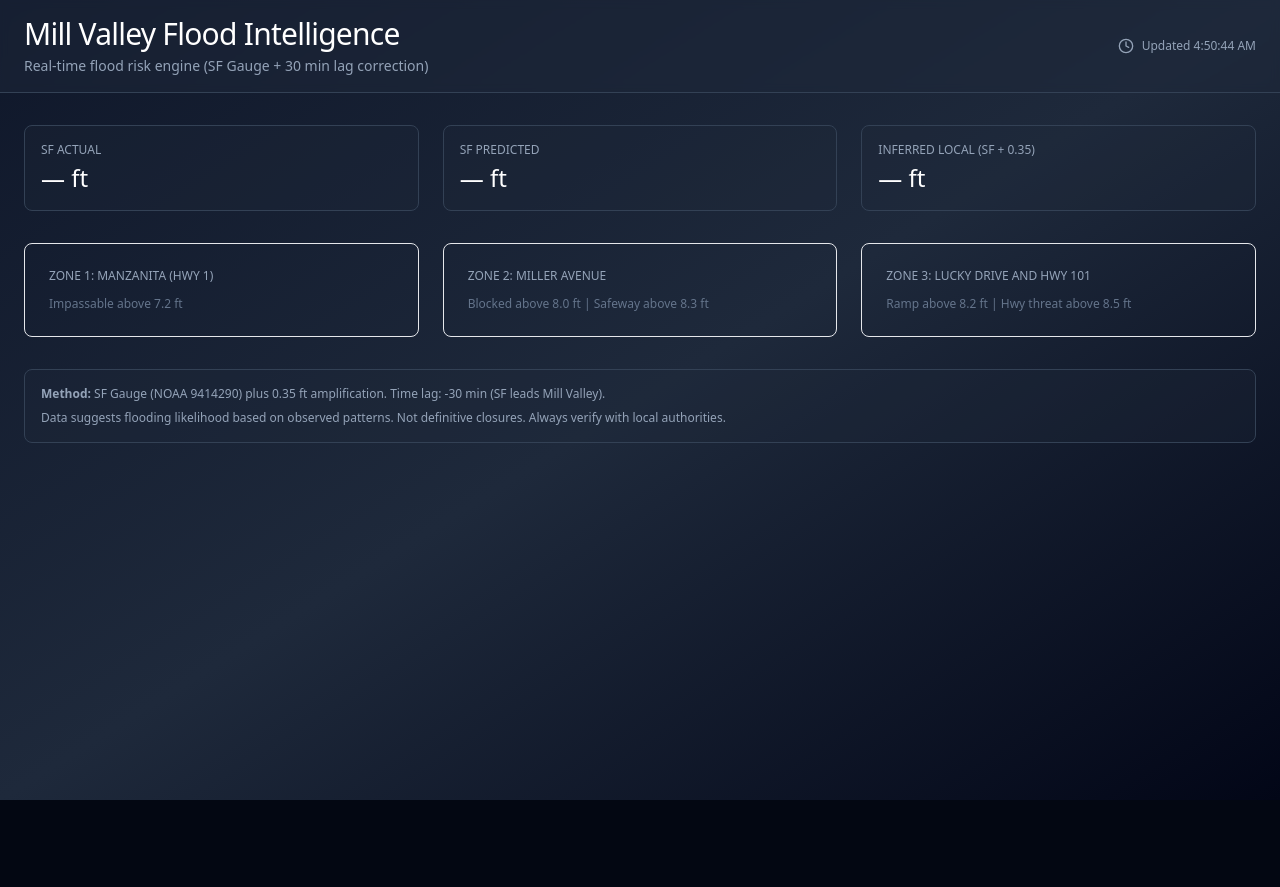
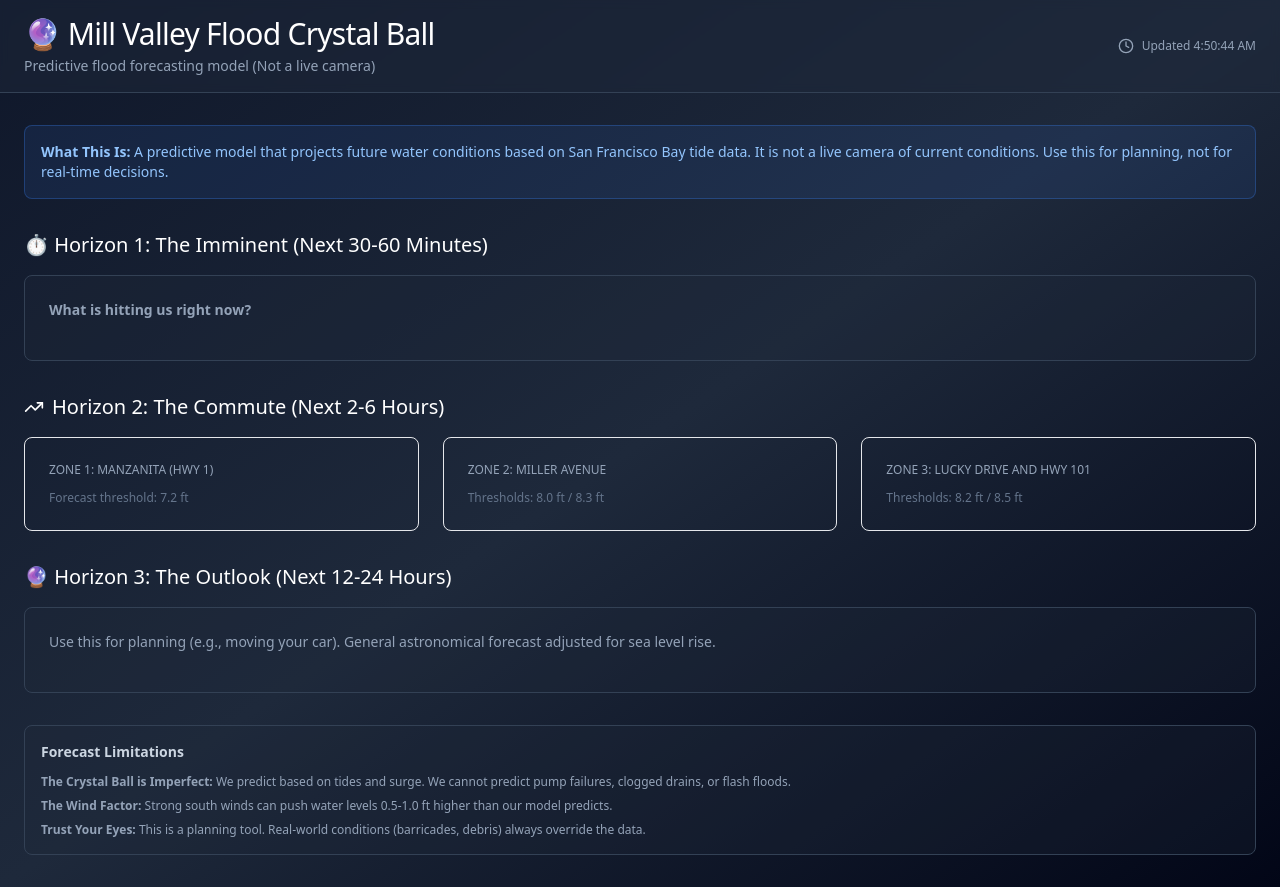
Before and after one commit to franz-sg/flood-monitor, a Next.js app: page / in a window 1280 px wide. Before the commit the page ends 800 px from the top, so only its background shows below. Built offline with nearby package versions, Linux system fonts and the light colour scheme; no server answers.

Commit message:
Implement Crystal Ball predictive forecasting model with three time horizons

```diff
--- a/app/page.js
+++ b/app/page.js
@@ -1,7 +1,7 @@
 'use client';
 
 import React, { useState, useEffect } from 'react';
-import { AlertTriangle, Clock, AlertCircle } from 'lucide-react';
+import { Clock, AlertCircle, TrendingUp } from 'lucide-react';
 
 export default function Home() {
   const [sfActual, setSfActual] = useState(null);
@@ -9,65 +9,66 @@ export default function Home() {
   const [surgeAnomaly, setSurgeAnomaly] = useState(null);
   const [inferredLocal, setInferredLocal] = useState(null);
   const [lastUpdated, setLastUpdated] = useState(new Date());
-  const [manzanitaStatus, setManzanitaStatus] = useState(null);
-  const [millerStatus, setMillerStatus] = useState(null);
-  const [luckyStatus, setLuckyStatus] = useState(null);
-  const [surgeLevel, setSurgeLevel] = useState('normal');
+  const [manzanitaForecast, setManzanitaForecast] = useState(null);
+  const [millerForecast, setMillerForecast] = useState(null);
+  const [luckyForecast, setLuckyForecast] = useState(null);
   const [hasRainAdvisory, setHasRainAdvisory] = useState(false);
 
   const ZONE_THRESHOLDS = {
-    manzanita: { risk: 6.8, impassable: 7.2 },
-    miller: { risk: 8.0, safeway: 8.3 },
-    lucky: { risk: 8.2, highway: 8.5 },
+    manzanita: 7.2,
+    miller: 8.0,
+    safeway: 8.3,
+    lucky: 8.2,
+    highway: 8.5,
   };
 
   const inferLocalTide = (sfLevel) => sfLevel + 0.35;
 
   const assessSurge = (actual, predicted) => {
-    if (!actual || !predicted) return null;
-    const anomaly = actual - predicted;
-    if (anomaly > 1.0) return { level: 'critical', anomaly };
-    if (anomaly > 0.5) return { level: 'strong', anomaly };
-    return { level: 'normal', anomaly };
+    if (!actual || !predicted) return 0;
+    return actual - predicted;
   };
 
-  const getManzanitaStatus = (local, hasRain) => {
-    if (hasRain && local > 5.5) {
-      return { label: 'LIKELY FLOODED', color: '#d32f2f', context: 'Rainwater trapped in bowl. Drainage stalled.' };
-    }
-    if (local > ZONE_THRESHOLDS.manzanita.impassable) {
-      return { label: 'LIKELY IMPASSABLE', color: '#d32f2f', context: 'Commuter trap floods early, drains slowly.' };
-    }
-    if (local >= ZONE_THRESHOLDS.manzanita.risk) {
-      return { label: 'HIGH CLEARANCE ONLY', color: '#f57c00', context: 'Approaching critical threshold.' };
-    }
-    return { label: 'LIKELY CLEAR', color: '#4caf50', context: 'Safe passage.' };
+  const getForecast = (level, thresholds) => {
+    if (level > thresholds.critical) return { label: 'LIKELY IMPASSABLE', color: '#d32f2f' };
+    if (level > thresholds.warning) return { label: 'CAUTION', color: '#f57c00' };
+    return { label: 'PASSABLE', color: '#4caf50' };
   };
 
-  const getMillerStatus = (local, hasRain) => {
-    if (hasRain && local > 5.5) {
-      return { label: 'PONDING ALERT', color: '#f57c00', context: 'Tide is low but infrastructure overwhelmed.' };
+  const getManzanitaForecast = (local) => {
+    if (local > ZONE_THRESHOLDS.manzanita) {
+      return { label: 'LIKELY IMPASSABLE', color: '#d32f2f', context: 'The Bowl traps water. Drainage lag expected.' };
     }
-    if (local > ZONE_THRESHOLDS.miller.safeway) {
-      return { label: 'SAFEWAY RISK', color: '#d32f2f', context: 'Water entering town center lots.' };
+    if (local > 6.8) {
+      return { label: 'CAUTION', color: '#f57c00', context: 'Approaching threshold. High-clearance only.' };
     }
-    if (local > ZONE_THRESHOLDS.miller.risk) {
-      return { label: 'TAM HIGH BLOCKED', color: '#d32f2f', context: 'Road impassable at High School/Marsh.' };
-    }
-    return { label: 'LIKELY CLEAR', color: '#4caf50', context: 'Safe passage.' };
+    return { label: 'PASSABLE', color: '#4caf50', context: 'Safe passage expected.' };
   };
 
-  const getLuckyStatus = (local, hasRain) => {
-    if (hasRain && local > 5.5) {
-      return { label: 'PONDING ALERT', color: '#f57c00', context: 'Ponding despite low tide.' };
+  const getMillerForecast = (local) => {
+    if (local > ZONE_THRESHOLDS.safeway) {
+      return { label: 'BOTH BLOCKED', color: '#d32f2f', context: 'Tam High and Safeway both underwater.' };
     }
-    if (local > ZONE_THRESHOLDS.lucky.highway) {
-      return { label: 'HWY 101 THREAT', color: '#8b0000', context: 'Major highway flooding. Expect lane closures.' };
+    if (local > ZONE_THRESHOLDS.miller) {
+      return { label: 'TAM HIGH BLOCKED', color: '#d32f2f', context: 'Lower Miller impassable. Town Center still accessible.' };
     }
-    if (local > ZONE_THRESHOLDS.lucky.risk) {
-      return { label: 'RAMP CLOSED', color: '#d32f2f', context: 'Off-ramp barricaded. Trader Joes inaccessible.' };
+    if (local > 8.0) {
+      return { label: 'CAUTION', color: '#f57c00', context: 'Approaching risk threshold.' };
     }
-    return { label: 'LIKELY CLEAR', color: '#4caf50', context: 'Safe passage.' };
+    return { label: 'PASSABLE', color: '#4caf50', context: 'Safe passage expected.' };
+  };
+
+  const getLuckyForecast = (local) => {
+    if (local > ZONE_THRESHOLDS.highway) {
+      return { label: 'HWY 101 THREAT', color: '#8b0000', context: 'Major highway flooding. Pump-dependent zone.' };
+    }
+    if (local > ZONE_THRESHOLDS.lucky) {
+      return { label: 'RAMP CLOSED', color: '#d32f2f', context: 'Off-ramp likely barricaded.' };
+    }
+    if (local > 8.0) {
+      return { label: 'CAUTION', color: '#f57c00', context: 'Approaching risk threshold.' };
+    }
+    return { label: 'PASSABLE', color: '#4caf50', context: 'Safe passage expected.' };
   };
 
   useEffect(() => {
@@ -108,11 +109,10 @@ export default function Home() {
           setSfPredicted(predicted);
           setInferredLocal(local);
           setSurgeAnomaly(surge);
-          setSurgeLevel(surge?.level || 'normal');
 
-          setManzanitaStatus(getManzanitaStatus(local, hasRainAdvisory));
-          setMillerStatus(getMillerStatus(local, hasRainAdvisory));
-          setLuckyStatus(getLuckyStatus(local, hasRainAdvisory));
+          setManzanitaForecast(getManzanitaForecast(local));
+          setMillerForecast(getMillerForecast(local));
+          setLuckyForecast(getLuckyForecast(local));
           setLastUpdated(new Date(latest.t));
         }
       } catch (error) {
@@ -123,19 +123,7 @@ export default function Home() {
     fetchData();
     const interval = setInterval(fetchData, 300000);
     return () => clearInterval(interval);
-  }, [hasRainAdvisory]);
-
-  const getSurgeColor = () => {
-    if (surgeLevel === 'critical') return '#8b0000';
-    if (surgeLevel === 'strong') return '#d32f2f';
-    return '#4caf50';
-  };
-
-  const getSurgeLabel = () => {
-    if (surgeLevel === 'critical') return '🚨 CRITICAL SURGE';
-    if (surgeLevel === 'strong') return '⚠️ STRONG SURGE';
-    return 'Normal';
-  };
+  }, []);
 
   return (
     <div className="min-h-screen bg-gradient-to-br from-slate-900 via-slate-800 to-slate-950 text-white">
@@ -143,8 +131,8 @@ export default function Home() {
         <div className="max-w-7xl mx-auto px-6 py-4">
           <div className="flex items-center justify-between">
             <div>
-              <h1 className="text-3xl font-light tracking-tight">Mill Valley Flood Intelligence</h1>
-              <p className="text-slate-400 text-sm mt-1">Real-time flood risk engine (SF Gauge + 30 min lag correction)</p>
+              <h1 className="text-3xl font-light tracking-tight">🔮 Mill Valley Flood Crystal Ball</h1>
+              <p className="text-slate-400 text-sm mt-1">Predictive flood forecasting model (Not a live camera)</p>
             </div>
             {lastUpdated && (
               <div className="text-right text-slate-400 text-xs flex items-center gap-2">
@@ -157,69 +145,102 @@ export default function Home() {
       </div>
 
       <div className="max-w-7xl mx-auto px-6 py-8">
-        {surgeAnomaly && (
-          <div className="mb-8 p-4 rounded-lg border" style={{ backgroundColor: `${getSurgeColor()}20`, borderColor: getSurgeColor() }}>
-            <p className="text-lg font-light" style={{ color: getSurgeColor() }}>
-              {getSurgeLabel()}
-            </p>
-            <p className="text-sm text-slate-300 mt-2">
-              {surgeLevel === 'critical' && 'Water is 1.0+ ft higher than predicted. Historic flooding likely. Hwy 101 at risk.'}
-              {surgeLevel === 'strong' && 'Water is 0.5+ ft higher than predicted. Storm surge detected. Expect additional flooding.'}
-              {surgeLevel === 'normal' && `Surge is normal (${surgeAnomaly.anomaly.toFixed(2)} ft).`}
+        {/* Header disclaimer */}
+        <div className="mb-8 p-4 bg-blue-500/10 border border-blue-500/30 rounded-lg">
+          <p className="text-sm text-blue-300">
+            <strong>What This Is:</strong> A predictive model that projects future water conditions based on San Francisco Bay tide data.
+            It is not a live camera of current conditions. Use this for planning, not for real-time decisions.
           </p>
         </div>
+
+        {/* Horizon 1: Imminent (Next 30-60 mins) */}
+        <div className="mb-8">
+          <h2 className="text-xl font-light mb-4 flex items-center gap-2">
+            <span>⏱️ Horizon 1: The Imminent (Next 30-60 Minutes)</span>
+          </h2>
+          <div className="bg-slate-800/30 rounded-lg p-6 border border-slate-700">
+            <p className="text-sm text-slate-400 mb-4">
+              <strong>What is hitting us right now?</strong>
+            </p>
+            {sfActual && (
+              <>
+                <p className="text-lg text-slate-300 mb-2">
+                  SF Gauge reads <strong className="text-2xl">{sfActual.toFixed(2)} ft</strong>
+                </p>
+                <p className="text-sm text-slate-400 mb-4">
+                  Based on the 30-minute lag, water at approximately <strong>{inferredLocal?.toFixed(2)} ft</strong> is arriving at Mill Valley now.
+                </p>
+                {surgeAnomaly && (
+                  <p className="text-sm" style={{ color: surgeAnomaly > 0.5 ? '#f57c00' : '#4caf50' }}>
+                    {surgeAnomaly > 0.5
+                      ? `⚠️ Surge detected: Water is ${surgeAnomaly.toFixed(2)} ft higher than predicted. Expect flooding to arrive sooner.`
+                      : `Normal conditions: Water is ${Math.abs(surgeAnomaly).toFixed(2)} ft ${surgeAnomaly < 0 ? 'lower' : 'higher'} than predicted.`}
+                  </p>
                 )}
-
-        <div className="grid grid-cols-1 md:grid-cols-3 gap-6 mb-8">
-          <div className="bg-slate-800/30 rounded-lg p-4 border border-slate-700">
-            <p className="text-xs text-slate-400 uppercase">SF Actual</p>
-            <p className="text-2xl font-light mt-1">{sfActual?.toFixed(2) || '—'} ft</p>
-          </div>
-          <div className="bg-slate-800/30 rounded-lg p-4 border border-slate-700">
-            <p className="text-xs text-slate-400 uppercase">SF Predicted</p>
-            <p className="text-2xl font-light mt-1">{sfPredicted?.toFixed(2) || '—'} ft</p>
-          </div>
-          <div className="bg-slate-800/30 rounded-lg p-4 border border-slate-700">
-            <p className="text-xs text-slate-400 uppercase">Inferred Local (SF + 0.35)</p>
-            <p className="text-2xl font-light mt-1">{inferredLocal?.toFixed(2) || '—'} ft</p>
+              </>
+            )}
           </div>
         </div>
 
+        {/* Horizon 2: Commute (Next 2-6 hours) */}
+        <div className="mb-8">
+          <h2 className="text-xl font-light mb-4 flex items-center gap-2">
+            <TrendingUp className="w-5 h-5" />
+            Horizon 2: The Commute (Next 2-6 Hours)
+          </h2>
           <div className="grid grid-cols-1 md:grid-cols-3 gap-6">
-          <div className="rounded-lg p-6 border" style={{ backgroundColor: `${manzanitaStatus?.color}20`, borderColor: manzanitaStatus?.color }}>
+            <div className="rounded-lg p-6 border" style={{ backgroundColor: `${manzanitaForecast?.color}20`, borderColor: manzanitaForecast?.color }}>
               <p className="text-xs text-slate-400 uppercase mb-2">Zone 1: Manzanita (Hwy 1)</p>
-            <p className="text-2xl font-light mb-2" style={{ color: manzanitaStatus?.color }}>
-              {manzanitaStatus?.label}
+              <p className="text-2xl font-light mb-2" style={{ color: manzanitaForecast?.color }}>
+                {manzanitaForecast?.label}
               </p>
-            <p className="text-sm text-slate-300">{manzanitaStatus?.context}</p>
-            <p className="text-xs text-slate-500 mt-3">Impassable above 7.2 ft</p>
+              <p className="text-sm text-slate-300">{manzanitaForecast?.context}</p>
+              <p className="text-xs text-slate-500 mt-3">Forecast threshold: 7.2 ft</p>
             </div>
 
-          <div className="rounded-lg p-6 border" style={{ backgroundColor: `${millerStatus?.color}20`, borderColor: millerStatus?.color }}>
+            <div className="rounded-lg p-6 border" style={{ backgroundColor: `${millerForecast?.color}20`, borderColor: millerForecast?.color }}>
               <p className="text-xs text-slate-400 uppercase mb-2">Zone 2: Miller Avenue</p>
-            <p className="text-2xl font-light mb-2" style={{ color: millerStatus?.color }}>
-              {millerStatus?.label}
+              <p className="text-2xl font-light mb-2" style={{ color: millerForecast?.color }}>
+                {millerForecast?.label}
               </p>
-            <p className="text-sm text-slate-300">{millerStatus?.context}</p>
-            <p className="text-xs text-slate-500 mt-3">Blocked above 8.0 ft | Safeway above 8.3 ft</p>
+              <p className="text-sm text-slate-300">{millerForecast?.context}</p>
+              <p className="text-xs text-slate-500 mt-3">Thresholds: 8.0 ft / 8.3 ft</p>
             </div>
 
-          <div className="rounded-lg p-6 border" style={{ backgroundColor: `${luckyStatus?.color}20`, borderColor: luckyStatus?.color }}>
+            <div className="rounded-lg p-6 border" style={{ backgroundColor: `${luckyForecast?.color}20`, borderColor: luckyForecast?.color }}>
               <p className="text-xs text-slate-400 uppercase mb-2">Zone 3: Lucky Drive and Hwy 101</p>
-            <p className="text-2xl font-light mb-2" style={{ color: luckyStatus?.color }}>
-              {luckyStatus?.label}
+              <p className="text-2xl font-light mb-2" style={{ color: luckyForecast?.color }}>
+                {luckyForecast?.label}
               </p>
-            <p className="text-sm text-slate-300">{luckyStatus?.context}</p>
-            <p className="text-xs text-slate-500 mt-3">Ramp above 8.2 ft | Hwy threat above 8.5 ft</p>
+              <p className="text-sm text-slate-300">{luckyForecast?.context}</p>
+              <p className="text-xs text-slate-500 mt-3">Thresholds: 8.2 ft / 8.5 ft</p>
+            </div>
           </div>
         </div>
 
-        <div className="mt-8 p-4 bg-slate-800/30 rounded-lg border border-slate-700 text-xs text-slate-400">
-          <p><strong>Method:</strong> SF Gauge (NOAA 9414290) plus 0.35 ft amplification. Time lag: -30 min (SF leads Mill Valley).</p>
-          <p className="mt-2">
-            Data suggests flooding likelihood based on observed patterns.
-            Not definitive closures. Always verify with local authorities.
+        {/* Horizon 3: Outlook */}
+        <div className="mb-8">
+          <h2 className="text-xl font-light mb-4">🔮 Horizon 3: The Outlook (Next 12-24 Hours)</h2>
+          <div className="bg-slate-800/30 rounded-lg p-6 border border-slate-700">
+            <p className="text-sm text-slate-400 mb-4">
+              Use this for planning (e.g., moving your car). General astronomical forecast adjusted for sea level rise.
             </p>
+            {sfPredicted && (
+              <p className="text-lg text-slate-300">
+                Tomorrow High Tide: <strong className="text-2xl">{(sfPredicted + 0.25).toFixed(2)} ft</strong> (adjusted for climate)
+              </p>
+            )}
+          </div>
+        </div>
+
+        {/* Footer disclaimer */}
+        <div className="mt-8 p-4 bg-slate-800/30 rounded-lg border border-slate-700">
+          <h3 className="text-sm font-semibold mb-3 text-slate-300">Forecast Limitations</h3>
+          <ul className="text-xs text-slate-400 space-y-2">
+            <li><strong>The Crystal Ball is Imperfect:</strong> We predict based on tides and surge. We cannot predict pump failures, clogged drains, or flash floods.</li>
+            <li><strong>The Wind Factor:</strong> Strong south winds can push water levels 0.5-1.0 ft higher than our model predicts.</li>
+            <li><strong>Trust Your Eyes:</strong> This is a planning tool. Real-world conditions (barricades, debris) always override the data.</li>
+          </ul>
         </div>
       </div>
     </div>
```
Lines whose indentation alone changed are shown as unchanged.
